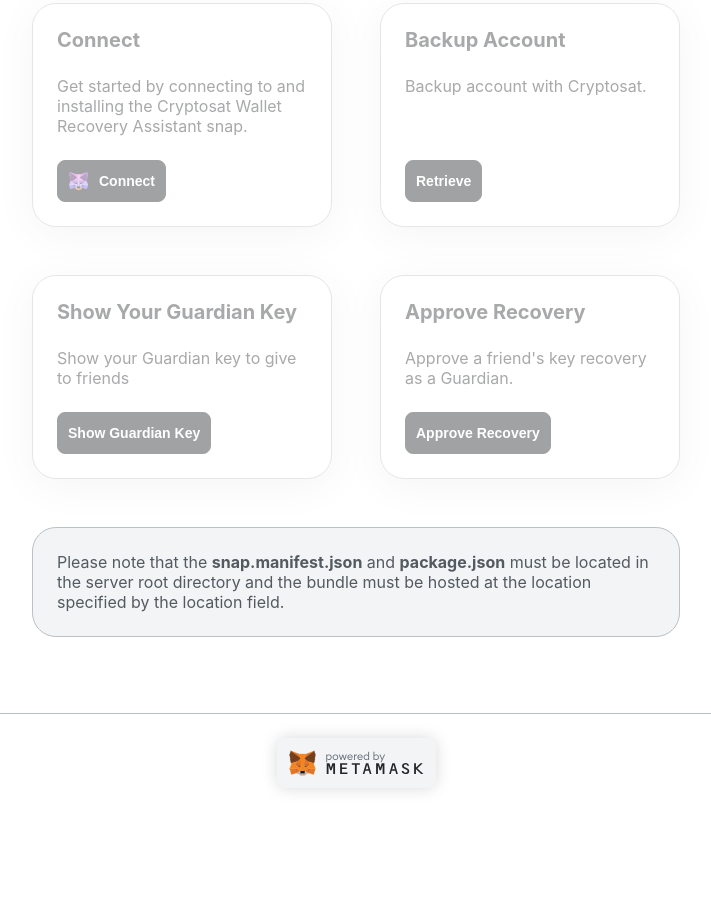
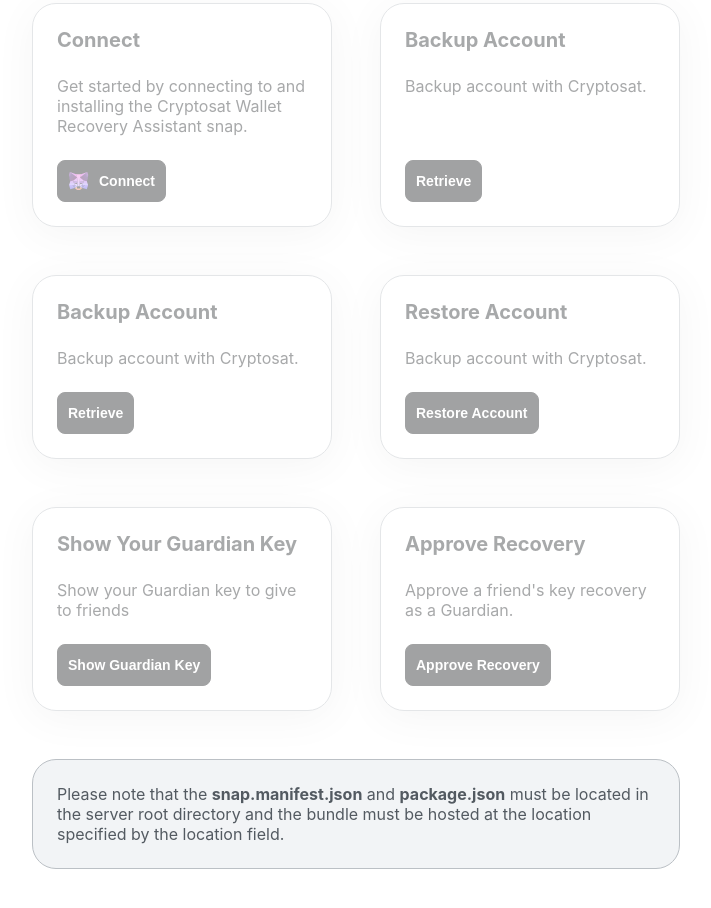
Before and after one commit to cryptosat/satlock, a Gatsby site in the folder packages/site/: page / in a window 1280 px wide. Shown: the part 572-1480 px from the top of the page, without its empty margins (284-995 px from the left). Before the commit the page ends 1384 px from the top, so only its background shows below. Built offline with nearby package versions, Linux system fonts and the light colour scheme; Gatsby itself is replaced by a stand-in of ours.

Commit message:
restore acc btn

```diff
--- a/packages/site/src/components/Buttons.tsx
+++ b/packages/site/src/components/Buttons.tsx
@@ -106,6 +106,10 @@
   return <Button {...props}>Show Guardian Key</Button>;
 };
 
+export const RestoreAccount = (props: ComponentProps<typeof Button>) => {
+  return <Button {...props}>Restore Account</Button>;
+};
+
 export const HeaderButtons = ({
   state,
   onConnectClick,
--- a/packages/site/src/pages/index.tsx
+++ b/packages/site/src/pages/index.tsx
@@ -16,7 +16,8 @@
   SendHelloButton,
   Card,
   ApproveRecoveryButton,
-  ShowGuardianKey
+  ShowGuardianKey,
+  RestoreAccount,
 } from '../components';
 import { defaultSnapOrigin } from '../config';
 
@@ -153,13 +154,22 @@
     }
   };
 
+  const handleRestoreAccount = async () => {
+    try {
+      await snapFunc('restoreAccount');
+    } catch (e) {
+      console.error(e);
+      dispatch({ type: MetamaskActions.SetError, payload: e });
+    }
+  };
   return (
     <Container>
       <Heading>
         <Span>Cryptosat Wallet Recovery Service</Span>
       </Heading>
       <Subtitle>
-        Get started by connecting your Metamask wallet and creating recovery shares of your seed phrase.
+        Get started by connecting your Metamask wallet and creating recovery
+        shares of your seed phrase.
       </Subtitle>
       <CardContainer>
         {state.error && (
@@ -230,6 +240,42 @@
         />
         <Card
           content={{
+            title: 'Backup Account',
+            description: 'Backup account with Cryptosat.',
+            button: (
+              <SendHelloButton
+                onClick={handleSendHelloClick}
+                disabled={!state.installedSnap}
+              />
+            ),
+          }}
+          disabled={!state.installedSnap}
+          fullWidth={
+            isMetaMaskReady &&
+            Boolean(state.installedSnap) &&
+            !shouldDisplayReconnectButton(state.installedSnap)
+          }
+        />
+        <Card
+          content={{
+            title: 'Restore Account',
+            description: 'Backup account with Cryptosat.',
+            button: (
+              <RestoreAccount
+                onClick={handleRestoreAccount}
+                disabled={!state.installedSnap}
+              />
+            ),
+          }}
+          disabled={!state.installedSnap}
+          fullWidth={
+            isMetaMaskReady &&
+            Boolean(state.installedSnap) &&
+            !shouldDisplayReconnectButton(state.installedSnap)
+          }
+        />
+        <Card
+          content={{
             title: 'Show Your Guardian Key',
             description: 'Show your Guardian key to give to friends',
             button: (
```
